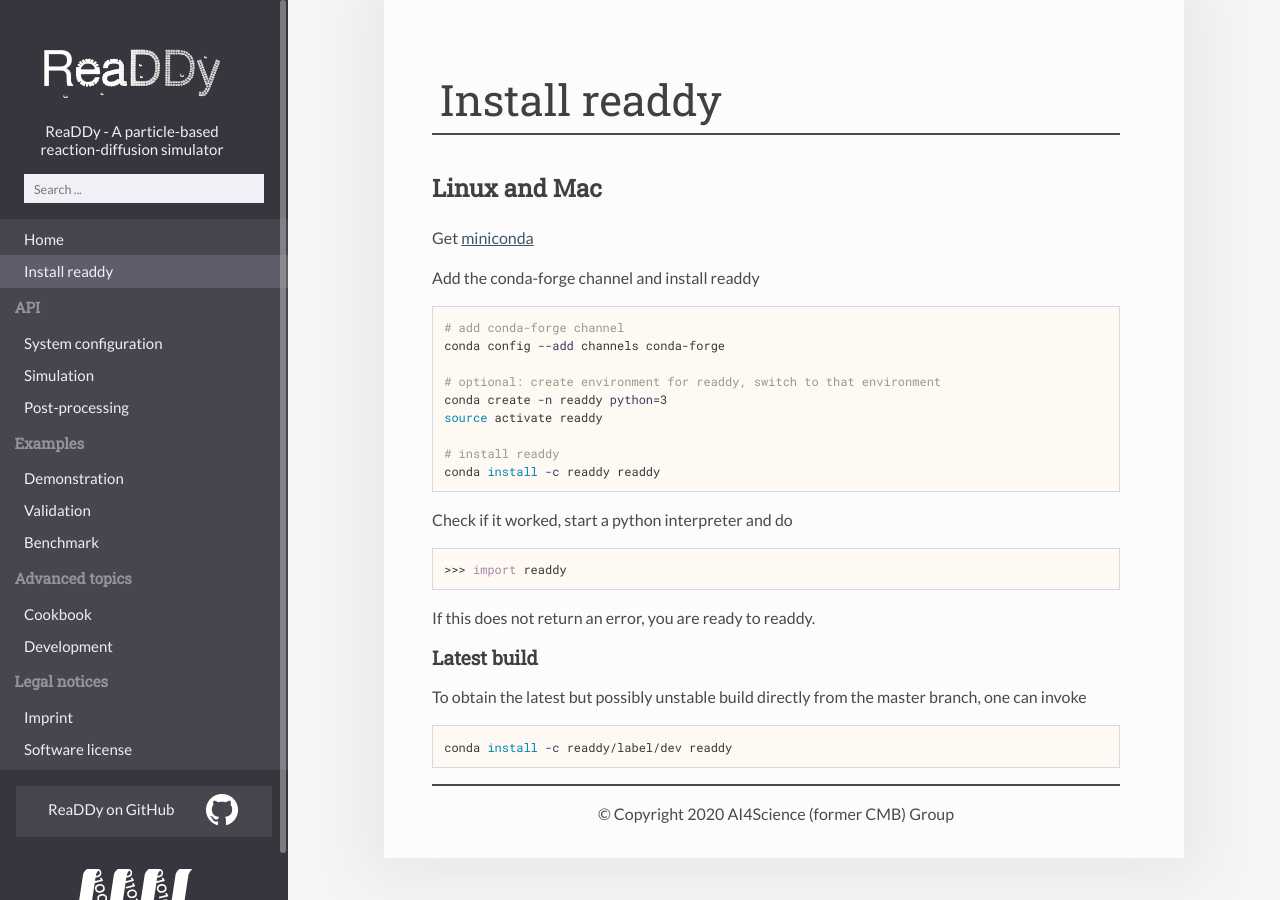
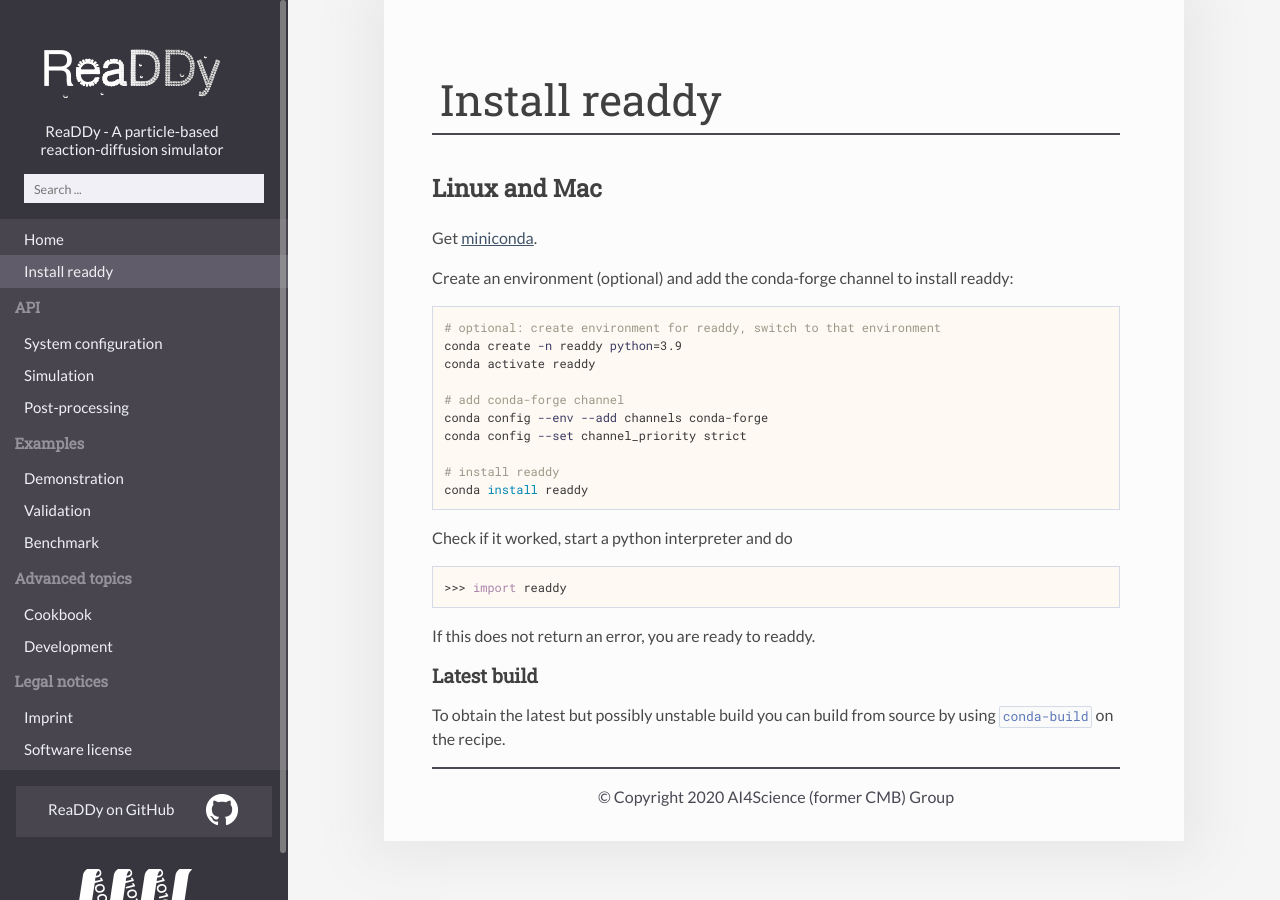
Before and after one commit to readdy/readdy_documentation, a Jekyll site: the page built from readdy_documentation/installation.md, in a window 1280 px wide. Built offline with Jekyll 4.4.1, drawn with Linux system fonts in a browser that asks for light colours; nearby versions of some CDN libraries.

Commit message:
Update installation.md

````diff
--- a/readdy_documentation/installation.md
+++ b/readdy_documentation/installation.md
@@ -5,19 +5,20 @@
 
 ## Linux and Mac
 
-Get [miniconda](https://conda.io/docs/install/quick.html)
+Get [miniconda](https://docs.conda.io/en/latest/miniconda.html).
 
-Add the conda-forge channel and install readdy
+Create an environment (optional) and add the conda-forge channel to install readdy:
 ```bash
+# optional: create environment for readdy, switch to that environment
+conda create -n readdy python=3.9
+conda activate readdy
+
 # add conda-forge channel
-conda config --add channels conda-forge
-
-# optional: create environment for readdy, switch to that environment
-conda create -n readdy python=3
-source activate readdy
+conda config --env --add channels conda-forge
+conda config --set channel_priority strict
 
 # install readdy
-conda install -c readdy readdy
+conda install readdy
 ```
 Check if it worked, start a python interpreter and do
 ```python
@@ -27,8 +28,4 @@
 
 ### Latest build
 
-To obtain the latest but possibly unstable build directly from the master branch, one can invoke
-
-```bash
-conda install -c readdy/label/dev readdy
-```
+To obtain the latest but possibly unstable build you can build from source by using `conda-build` on the recipe.
````
